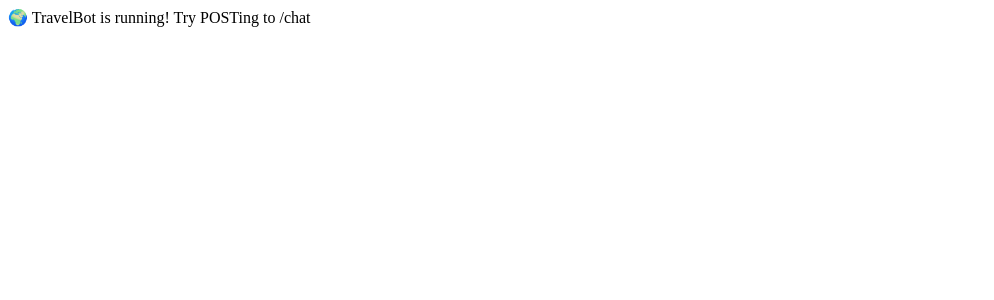
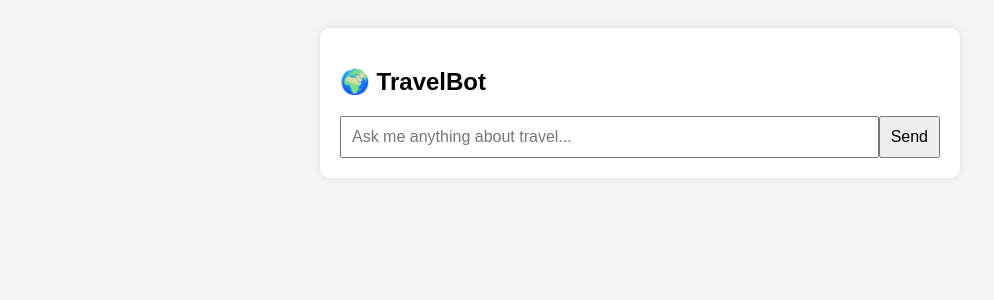
Before and after one commit to gaurika2012/bot_test, a Flask app: page / in a window 1280 px wide. Shown: the top 300 px of the page, without its empty margins (0-994 px from the left). Run offline with Flask 3, Linux system fonts and the light colour scheme.

Commit message:
updated index and app

```diff
--- a/app.py
+++ b/app.py
@@ -1,4 +1,4 @@
-from flask import Flask, request, jsonify
+from flask import Flask, request, jsonify, render_template
 import difflib
 from intents import TRAVEL_INTENTS
 
@@ -14,7 +14,7 @@
 
 @app.route('/')
 def home():
-    return "🌍 TravelBot is running! Try POSTing to /chat"
+    return render_template("index.html")  # Show the chatbot UI
 
 @app.route('/chat', methods=['POST'])
 def chat():
--- a/templates/index.html
+++ b/templates/index.html
@@ -1,30 +1,86 @@
 <!DOCTYPE html>
-<html>
+<html lang="en">
 <head>
-  <title>Travel Buddy</title>
-  <link rel="stylesheet" href="/static/style.css">
+  <meta charset="UTF-8" />
+  <meta name="viewport" content="width=device-width, initial-scale=1.0"/>
+  <title>TravelBot 🧳</title>
+  <style>
+    body {
+      font-family: Arial, sans-serif;
+      background-color: #f5f5f5;
+      padding: 20px;
+    }
+    #chatbox {
+      max-width: 600px;
+      margin: auto;
+      background: white;
+      border-radius: 10px;
+      padding: 20px;
+      box-shadow: 0 0 10px rgba(0,0,0,0.1);
+    }
+    .message {
+      padding: 10px;
+      margin: 5px 0;
+      border-radius: 10px;
+    }
+    .user {
+      background-color: #dcf8c6;
+      text-align: right;
+    }
+    .bot {
+      background-color: #ececec;
+      text-align: left;
+    }
+    input, button {
+      padding: 10px;
+      font-size: 16px;
+    }
+    #input-area {
+      display: flex;
+      margin-top: 10px;
+    }
+    #input-area input {
+      flex: 1;
+    }
+  </style>
 </head>
 <body>
-  <div class="chatbox">
+  <div id="chatbox">
+    <h2>🌍 TravelBot</h2>
     <div id="messages"></div>
-    <input id="user-input" placeholder="Ask me anything..." />
-    <button onclick="sendMessage()">Send</button>
+    <div id="input-area">
+      <input type="text" id="userInput" placeholder="Ask me anything about travel...">
+      <button onclick="sendMessage()">Send</button>
+    </div>
   </div>
 
   <script>
     async function sendMessage() {
-      const input = document.getElementById("user-input");
-      const message = input.value;
-      const res = await fetch("/chat", {
-        method: "POST",
-        headers: { "Content-Type": "application/json" },
-        body: JSON.stringify({ message })
+      const input = document.getElementById('userInput');
+      const text = input.value;
+      if (!text) return;
+
+      // Add user message
+      const userMessage = document.createElement('div');
+      userMessage.className = 'message user';
+      userMessage.textContent = text;
+      document.getElementById('messages').appendChild(userMessage);
+
+      input.value = '';
+
+      // Send to backend
+      const response = await fetch('/chat', {
+        method: 'POST',
+        headers: { 'Content-Type': 'application/json' },
+        body: JSON.stringify({ message: text })
       });
-      const data = await res.json();
-      const messages = document.getElementById("messages");
-      messages.innerHTML += `<div class='user'>You: ${message}</div>`;
-      messages.innerHTML += `<div class='bot'>Bot: ${data.response}</div>`;
-      input.value = "";
+      const data = await response.json();
+
+      // Add bot response
+      const botMessage = document.createElement('div');
+      botMessage.className = 'message bot';
+      botMessage.textContent = data.response;
+      document.getElementById('messages').appendChild(botMessage);
     }
   </script>
 </body>
```
